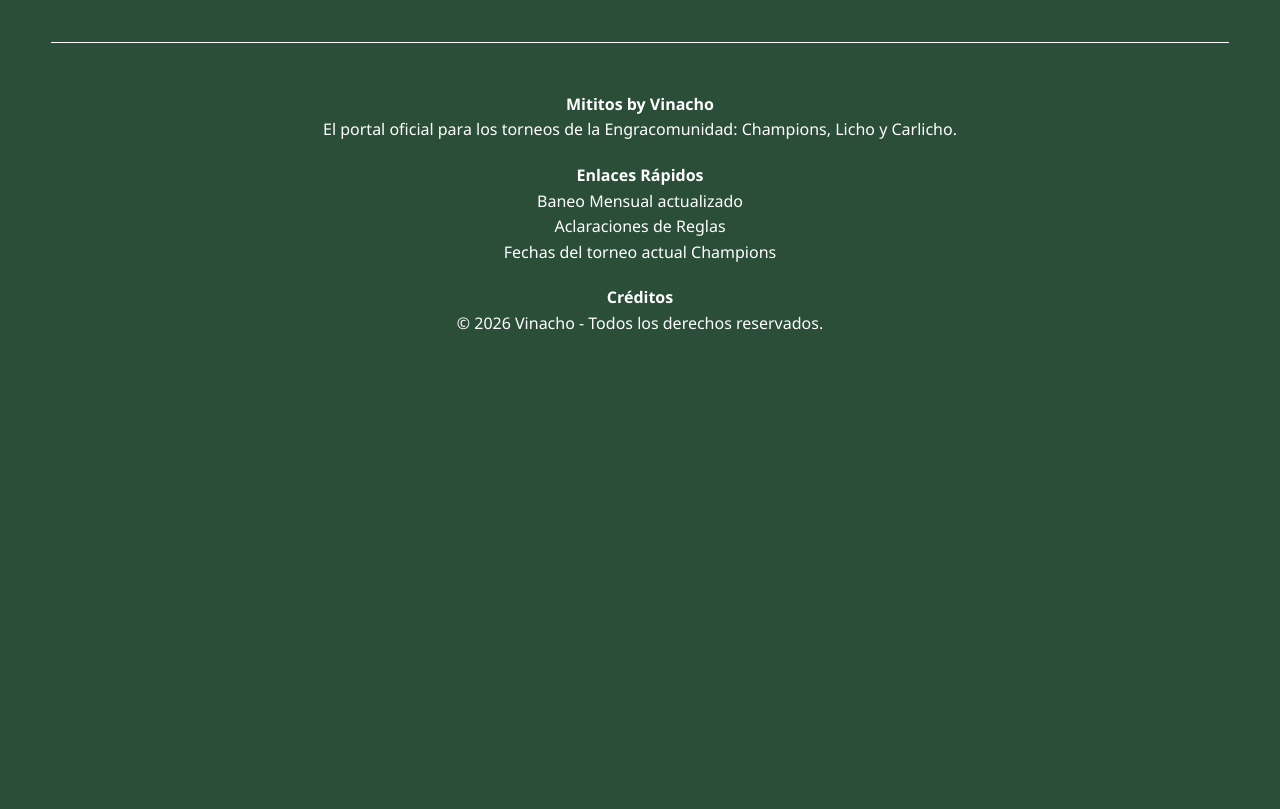
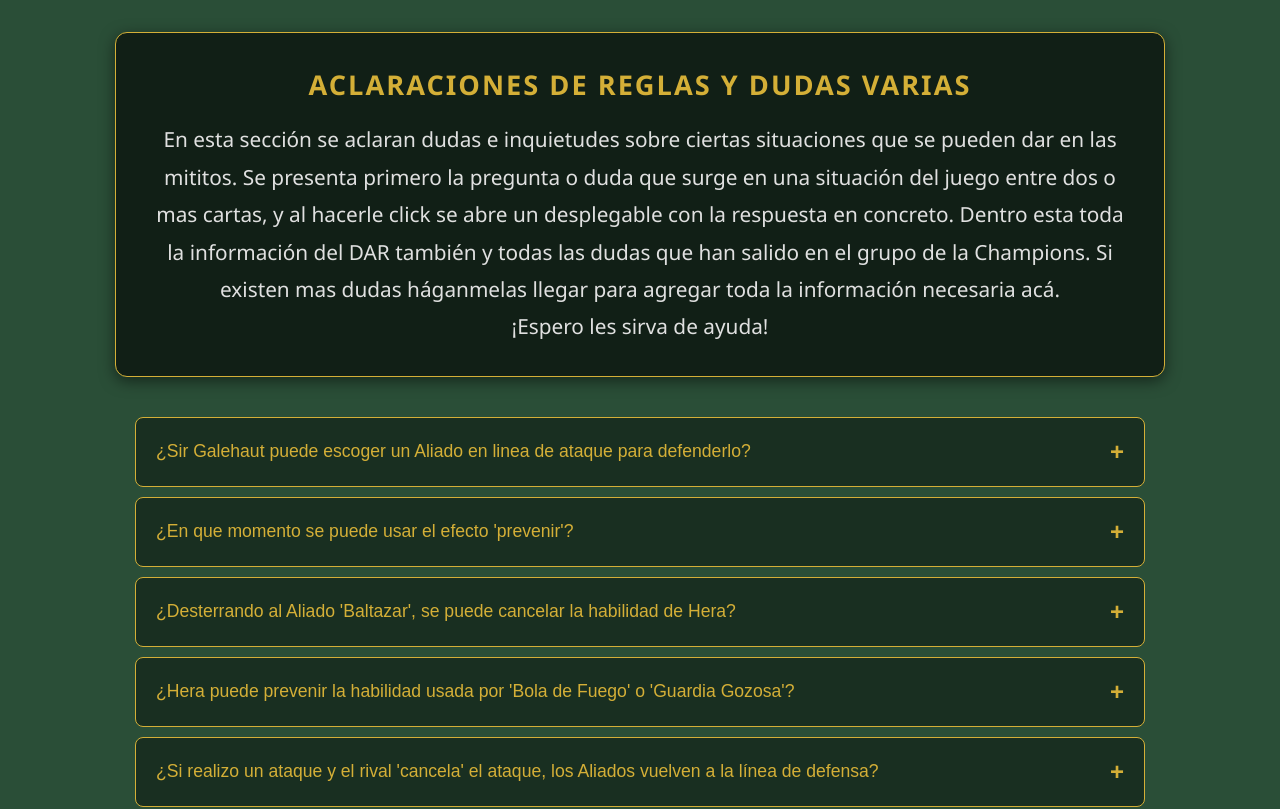
Before and after one commit to Iberco91/myl-vinacho, a React (Vite) app: page /aclaraciones in a window 1280 px wide. Shown: the part 480-1289 px from the top of the page. Before the commit the page ends 837 px from the top, so only its background shows below. Built offline with nearby package versions, Linux system fonts and the light colour scheme.

Commit message:
Se agrego con React la seccion completa de Aclaraciones, a través del archivo Aclaraciones.jsx

```diff
--- a/index.html
+++ b/index.html
@@ -8,6 +8,7 @@
 
     <link rel="stylesheet" href="/css/app.css" />
     <link rel="stylesheet" href="/css/index.css" />
+    <link rel="stylesheet" href="/css/aclaraciones.css">
   </head>
 
   <body>
--- a/public/css/aclaraciones.css
+++ b/public/css/aclaraciones.css
@@ -27,5 +27,53 @@
 .contenedor-texto p {
     color: #e0e0e0; /* Blanco grisáceo para que no canse la vista */
     line-height: 1.8; /* Espacio entre líneas, clave de profesionalismo */
+    font-size: 1.3rem;
+}
+
+/* Parte dinamica (acordeon) */
+/* Estilos para el Acordeón */
+.contenedor-acordeon {
+    max-width: 1050px;
+    margin: 0 auto 50px auto;
+    padding: 0 20px;
+}
+
+.item-acordeon {
+    margin-bottom: 10px;
+    border: 1px solid #d4af37;
+    border-radius: 8px;
+    overflow: hidden;
+    background-color: rgba(0, 0, 0, 0.4);
+}
+
+.boton-pregunta {
+    width: 100%;
+    padding: 20px;
+    background: none;
+    border: none;
+    color: #d4af37;
     font-size: 1.1rem;
+    text-align: left;
+    cursor: pointer;
+    display: flex;
+    justify-content: space-between;
+    align-items: center;
+    transition: background 0.3s;
 }
+
+.boton-pregunta:hover {
+    background-color: rgba(212, 175, 55, 0.1);
+}
+
+.caja-respuesta {
+    padding: 20px;
+    background-color: rgba(255, 255, 255, 0.05);
+    color: #e0e0e0;
+    border-top: 1px solid rgba(212, 175, 55, 0.3);
+    line-height: 1.6;
+}
+
+.icono {
+    font-size: 1.5rem;
+    font-weight: bold;
+}
--- a/src/App.jsx
+++ b/src/App.jsx
@@ -1,6 +1,7 @@
 import React from 'react';
 import { BrowserRouter as Router, Routes, Route } from 'react-router-dom';
 import Navbar from './components/Navbar';
+import Aclaraciones from './components/Aclaraciones';
 // Aquí importaremos tus páginas más adelante
 
 function App() {
@@ -204,7 +205,7 @@ function App() {
           <Route path="/licho" element={<></>} />
           <Route path="/carlicho" element={<></>} />
           <Route path="/informacion-cartas" element={<></>} />
-          <Route path="/aclaraciones" element={<></>} />
+          <Route path="/aclaraciones" element={<Aclaraciones />} />
           <Route path="/otros" element={<></>} />
 
         </Routes>
--- /dev/null
+++ b/src/components/Aclaraciones.jsx
@@ -0,0 +1,87 @@
+import React from 'react';
+import { useState } from 'react';
+
+//SEGUIR EL HISTORIAL DE CHAMPIONS DESDE 10/01/2026 HACIA ATRAS
+export default function Aclaraciones () {
+    // 1. Estado para manejar qué pregunta está abierta
+    const [abierta, setAbierta] = useState(null);
+    // 2. Tus datos (Aquí puedes ir agregando más preguntas y respuestas)
+    const listaDudas = [
+        {
+        id: 1,
+        pregunta: "¿Sir Galehaut puede escoger un Aliado en linea de ataque para defenderlo?",
+        respuesta: "No, solamente puede ser escogido un Aliado en línea de defensa"
+        },
+        {
+        id: 2,
+        pregunta: "¿En que momento se puede usar el efecto 'prevenir'?",
+        respuesta: "Prevención se puede usar en cualquier momento del juego"
+        },
+        {
+        id: 3,
+        pregunta: "¿Desterrando al Aliado 'Baltazar', se puede cancelar la habilidad de Hera?",
+        respuesta: "Si"
+        },
+        {
+        id: 4,
+        pregunta: "¿Hera puede prevenir la habilidad usada por 'Bola de Fuego' o 'Guardia Gozosa'?",
+        respuesta: "Si, pero si se usa por ejemplo una Bola de fuego y luego una Guardia Gozosa, no se previene el efecto de la segunda carta, ya que es una vez por turno."
+        },
+        {
+        id: 5,
+        pregunta: "¿Si realizo un ataque y el rival 'cancela' el ataque, los Aliados vuelven a la línea de defensa?",
+        respuesta:
+        <>
+        De acuerdo a la <strong>Información entregada por el DAR</strong>, los aliados se mantienen en la línea de ataque.
+        </>
+        }
+    ];
+
+    const toggleDuda = (id) => {
+        setAbierta(abierta === id ? null : id);
+    };
+
+
+    return (
+        <main>
+            {/* SECCIÓN ESTÁTICA */}
+            <section className="introduccion-seccion">
+                <div className="contenedor-texto">
+                    <h2>Aclaraciones de Reglas y dudas varias</h2>
+                    <p>
+                        En esta sección se aclaran dudas e inquietudes sobre ciertas situaciones que se pueden dar
+                        en las mititos. Se presenta primero la pregunta o duda que surge en una situación del juego
+                        entre dos o mas cartas, y al hacerle click se abre un desplegable con la respuesta en concreto.
+                        Dentro esta toda la información del DAR también y todas las dudas que han salido en el grupo de la
+                        Champions. Si existen mas dudas háganmelas llegar para agregar toda la información necesaria acá.
+                    </p>
+                    <p>¡Espero les sirva de ayuda!</p>
+                </div>
+            </section>
+
+            {/* SECCIÓN INTERACTIVA (El acordeón) */}
+            <section className="acordeon-seccion">
+                <div className="contenedor-acordeon">
+                    {listaDudas.map((item) => (
+                        <div key={item.id} className="item-acordeon">
+                            <button
+                                className={`boton-pregunta ${abierta === item.id ? 'activo' : ''}`}
+                                onClick={() => toggleDuda(item.id)}
+                            >
+                                {item.pregunta}
+                                <span className="icono">{abierta === item.id ? '−' : '+'}</span>
+                            </button>
+
+                            {/* Si la pregunta está abierta, se muestra la respuesta */}
+                            {abierta === item.id && (
+                                <div className="caja-respuesta">
+                                <p>{item.respuesta}</p>
+                                </div>
+                            )}
+                        </div>
+                    ))}
+                </div>
+            </section>
+        </main>
+  );
+}
```
